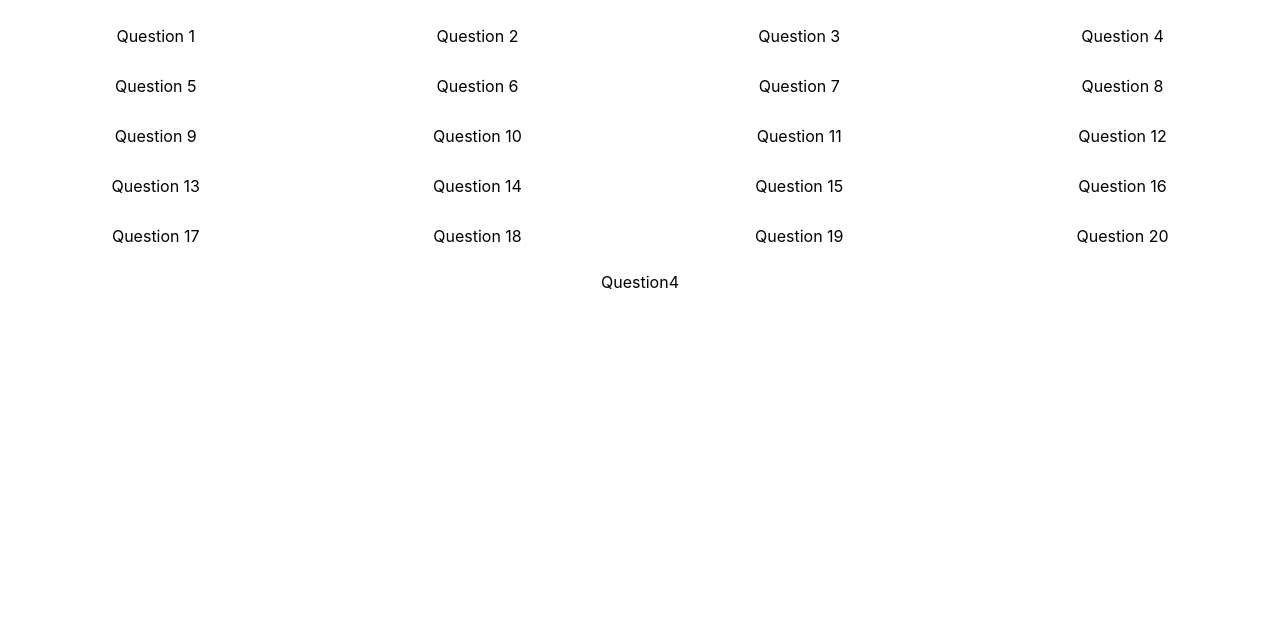
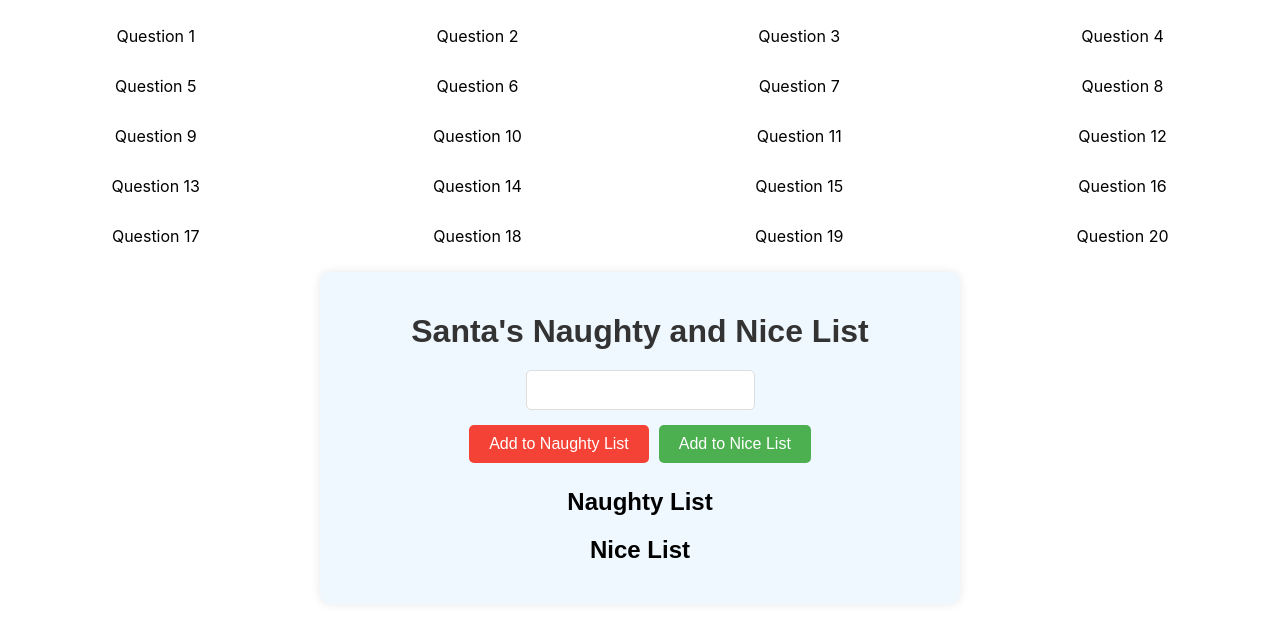
Before and after one commit to kimmisinha/React-Challenge, a React (Create React App) app in the folder my-challenge/: page /question4 in a window 1280 px wide. Shown: the top 642 px of the page. Built offline with nearby package versions, Linux system fonts and the light colour scheme.

Commit message:
Added buttons to add names to the Naughty and Nice lists.

```diff
--- a/my-challenge/src/Component/Question3.jsx
+++ b/my-challenge/src/Component/Question3.jsx
@@ -8,7 +8,7 @@ import skim from "../../src/assest/skim.jpeg";
 import whippedCream from "../../src/assest/whippedCream.jpeg";
 import white from "../../src/assest/white.jpeg";
 import whole from "../../src/assest/whole.jpeg";
-import './Question3.css';
+import '../Css/Question3.css';
 
 function Question3() {
   const [mix, setMix] = useState("regular");
--- a/my-challenge/src/Component/Question4.jsx
+++ b/my-challenge/src/Component/Question4.jsx
@@ -1,9 +1,52 @@
-import React from 'react'
+import React from "react";
+import '../Css/Question4.css';
 
 function Question4() {
+  const [naughtyKids, setNaughtyKids] = React.useState([]);
+  const [niceKids, setNiceKids] = React.useState([]);
+  const [inputValue, setInputValue] = React.useState("");
+
+  function handleNaughty() {
+    setNaughtyKids([...naughtyKids, inputValue]);
+    setInputValue("");
+  }
+
+  function handleNice() {
+    setNiceKids([...niceKids, inputValue]);
+    setInputValue("");
+  }
+
   return (
-    <div>Question4</div>
-  )
+    <div className="container">
+      <h1 className="header">Santa's Naughty and Nice List</h1>
+      <input
+        type="text"
+        value={inputValue}
+        onChange={(e) => setInputValue(e.target.value)}
+        className="input"
+      />
+      <div>
+        <button onClick={handleNaughty} className={`button naughtyButton`}>
+          Add to Naughty List
+        </button>
+        <button onClick={handleNice} className={`button niceButton`}>
+          Add to Nice List
+        </button>
+      </div>
+      <h2>Naughty List</h2>
+      <ul className="list">
+        {naughtyKids.map((ele, index) => (
+          <li key={index} className="listItem">{ele}</li>
+        ))}
+      </ul>
+      <h2>Nice List</h2>
+      <ul className="list">
+        {niceKids.map((ele, index) => (
+          <li key={index} className="listItem">{ele}</li>
+        ))}
+      </ul>
+    </div>
+  );
 }
 
-export default Question4
+export default Question4;
--- /dev/null
+++ b/my-challenge/src/Css/Question4.css
@@ -0,0 +1,52 @@
+.container {
+    font-family: Arial, sans-serif;
+    text-align: center;
+    background-color: #f0f8ff;
+    padding: 20px;
+    border-radius: 10px;
+    box-shadow: 0 0 10px rgba(0,0,0,0.1);
+    max-width: 600px;
+    margin: 0 auto;
+  }
+
+  .header {
+    color: #333;
+    margin-bottom: 20px;
+  }
+
+  .input {
+    padding: 10px;
+    font-size: 16px;
+    border-radius: 5px;
+    border: 1px solid #ddd;
+    margin-bottom: 10px;
+  }
+
+  .button {
+    padding: 10px 20px;
+    font-size: 16px;
+    margin: 5px;
+    border: none;
+    border-radius: 5px;
+    color: #fff;
+    cursor: pointer;
+  }
+
+  .naughtyButton {
+    background-color: #f44336;
+  }
+
+  .niceButton {
+    background-color: #4caf50;
+  }
+
+  .list {
+    list-style-type: none;
+    padding: 0;
+    text-align: left;
+  }
+
+  .listItem {
+    padding: 8px;
+    border-bottom: 1px solid #ddd;
+  }
```
Also changed, not shown: my-challenge/src/Component/Question1.jsx (+8 -0 lines), my-challenge/src/Css/Question3.css (renamed from my-challenge/src/Component/Question3.css).
